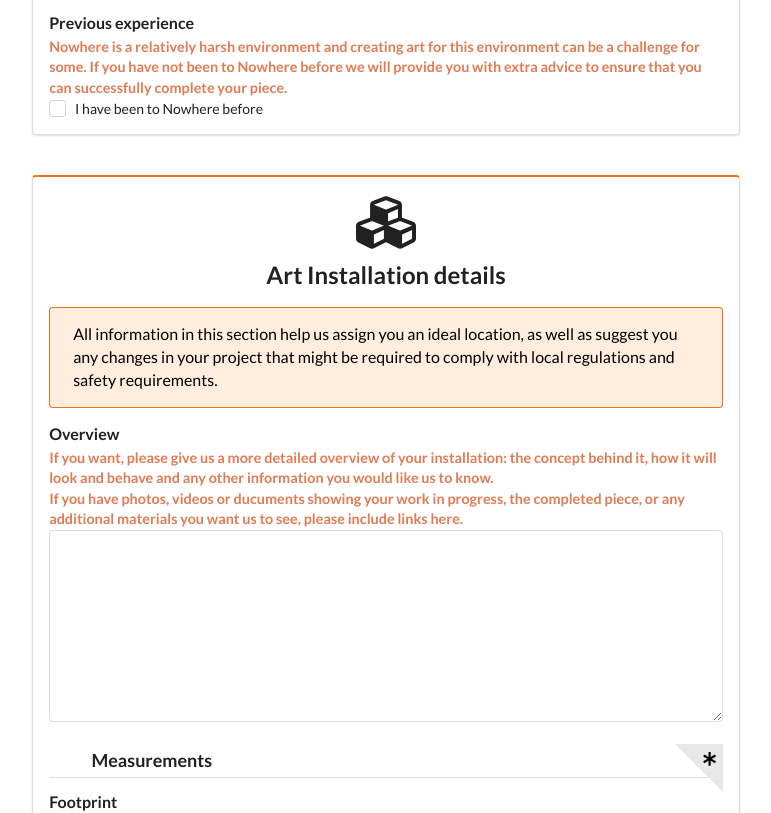
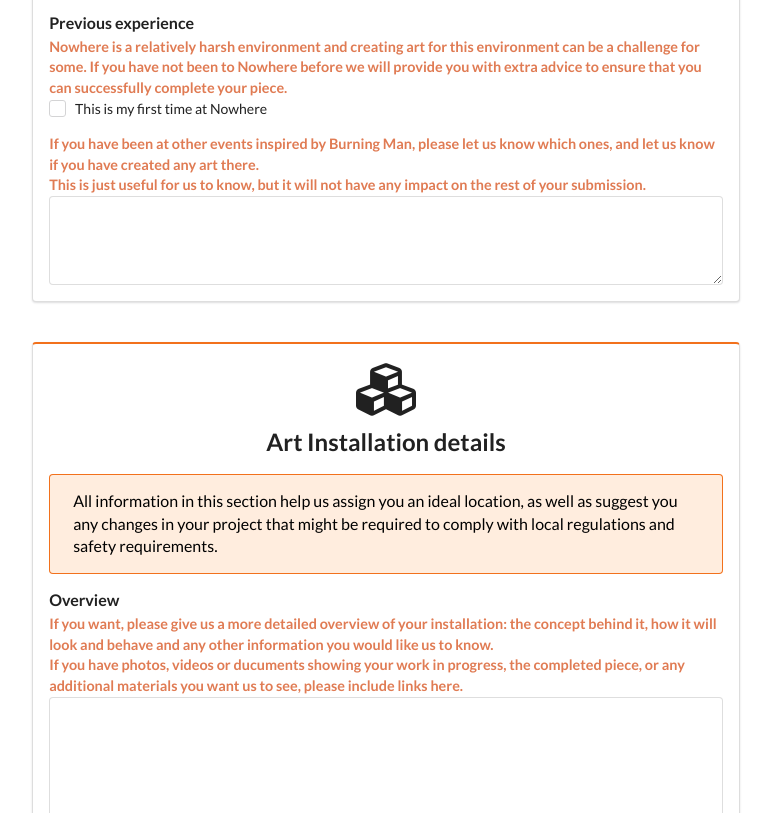
Before and after one commit to goingnowhere/nowhere-art-registration, a website: page static/register-art-2016.htm in a window 1280 px wide. Shown: the part 2150-2963 px from the top of the page, without its empty margins (254-1025 px from the left). Drawn offline with nearby package versions, Linux system fonts and the light colour scheme.

Commit message:
Expand and fix previous experience fields

```diff
--- a/static/register-art-2016.htm
+++ b/static/register-art-2016.htm
@@ -160,8 +160,16 @@
             challenge for some. If you have not been to Nowhere before we will provide you with extra advice to ensure that you can successfully complete your piece.
             </p>
             <div class="ui checkbox">
-              <input type="checkbox" id="artist-been-nowhere" name="artist-been-nowhere" value="yes">
-              <label for="artist-been-nowhere">I have been to Nowhere before</label>
+              <input type="checkbox" id="artist-first-time" name="artist-first-time" value="yes">
+              <label for="artist-first-time">This is my first time at Nowhere</label>
+            </div>
+          </div>
+          <div class="field">
+            <p class="orange description">If you have been at other events inspired by Burning Man, please let us know which ones, and let us know if you have created any art there.<br>
+            This is just useful for us to know, but it will not have any impact on the rest of your submission.
+            </p>
+            <div class="ui input">
+              <textarea name="artist-other-burns" rows="3"></textarea>
             </div>
           </div>
         </div>
```
